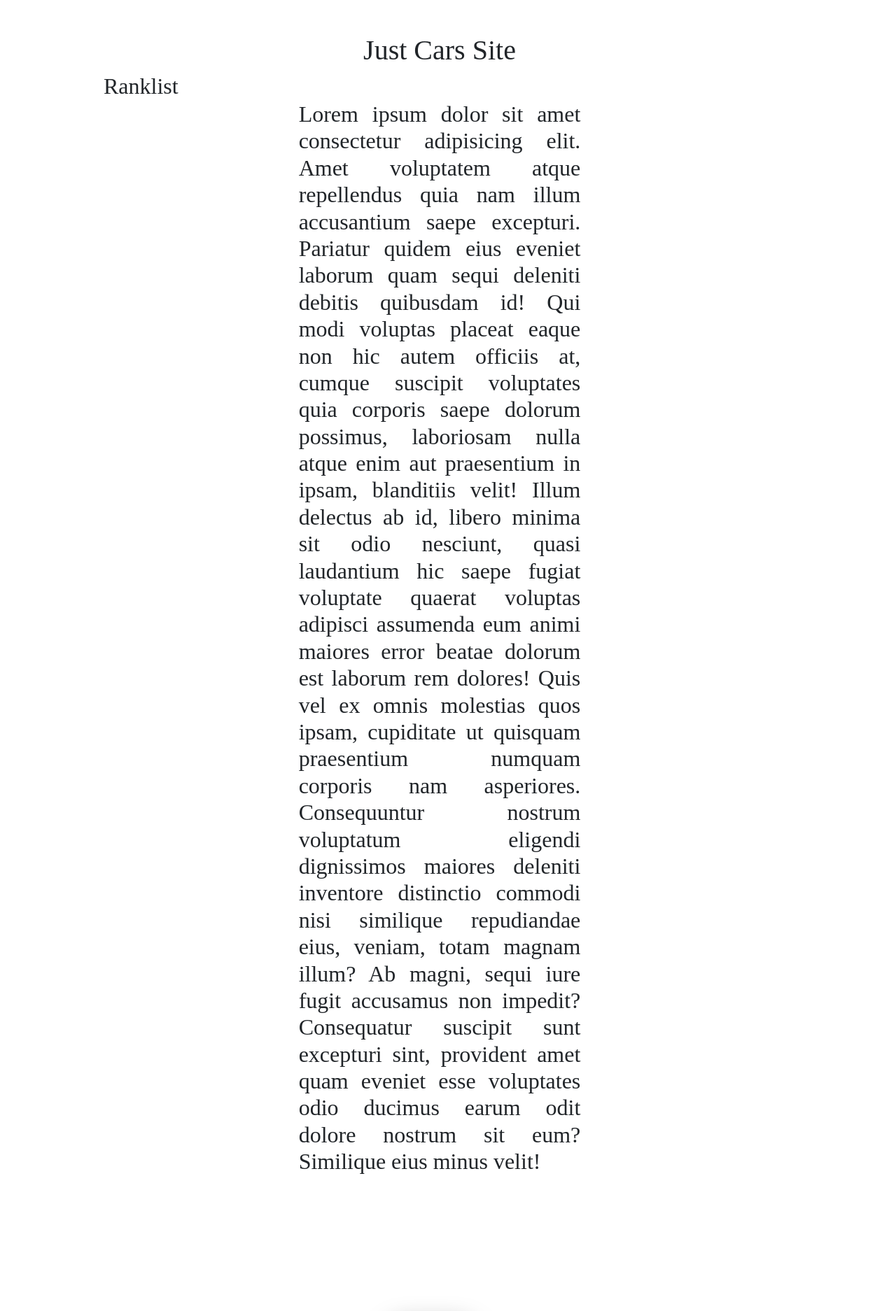
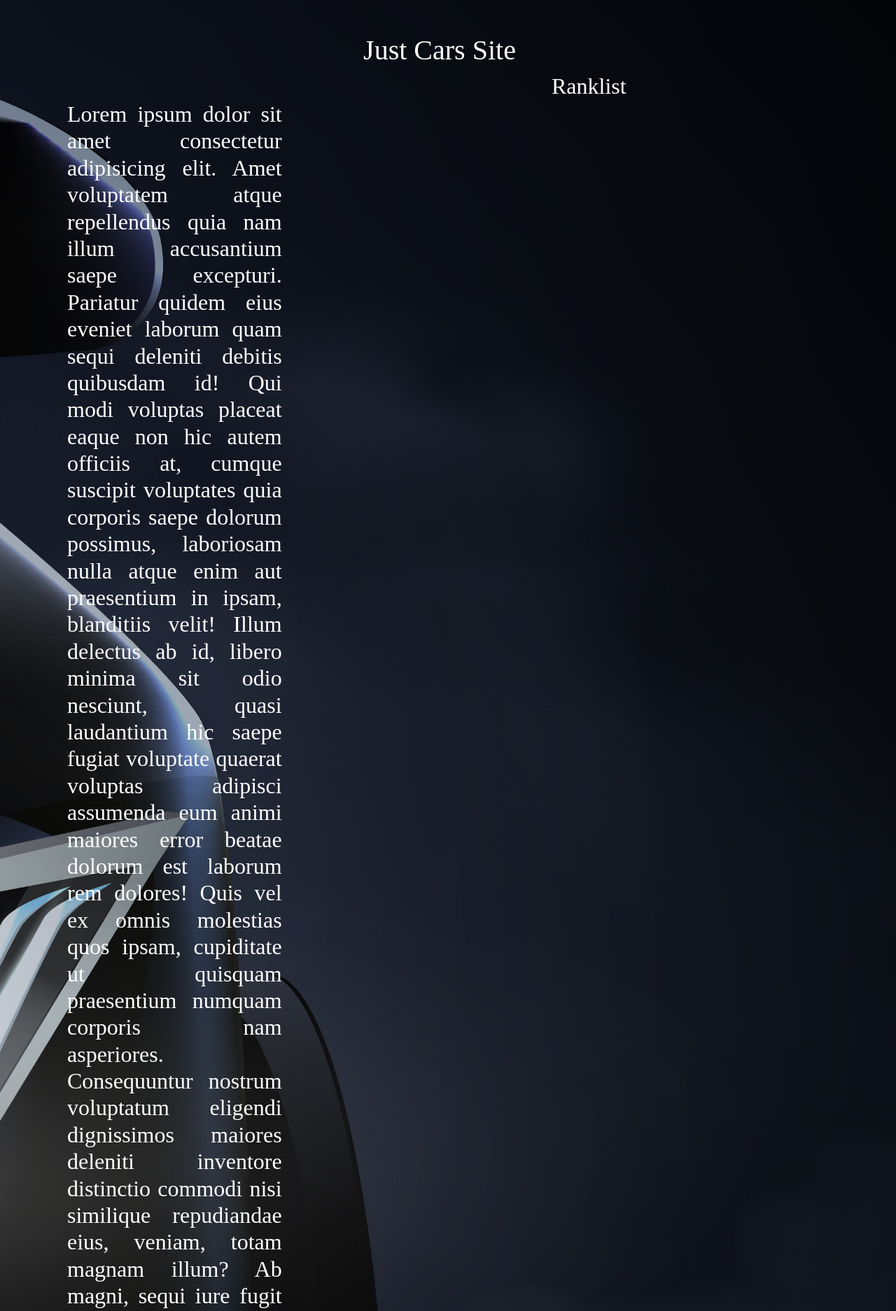
Before and after one commit to NyMartin04/Blog, a PHP site: page /html/home.html in a window 1280 px wide. Shown: the part 59-1933 px from the top of the page at 70% size. Run offline with PHP 8.4, Linux system fonts and the light colour scheme.

Commit message:
Backgorund

```diff
--- a/css/home.css
+++ b/css/home.css
@@ -1,5 +1,24 @@
+*
+{
+    margin: 0px;
+    padding: 0px;
+    box-sizing: border-box;
+}
+
+.full-page
+{
+    width: 100%;
+    height: 100%;
+    background:  url(/images/2010.i123.005..car\ headlights\ AD\ composition.jpg);
+    background-position: center;
+    background-size: cover;
+    background-repeat: no-repeat;
+}
 .body {
     font-family: Abril Fatface;
+
+
+
 }
 
 
@@ -16,6 +35,10 @@
 .text {
     text-align: justify;
     margin-top: 40px;
+}
+
+.textColor{
+    color: white;
 }
 
 .getStartedButton {
--- a/html/getStarted.html
+++ b/html/getStarted.html
@@ -55,8 +55,10 @@
                 <div class="front">
                     <h1 class="text-center mb-5">Register</h1>
                     <form>
-                        <input type="text" placeholder="Username" autofocus />
+                        <input type="email" placeholder="Email" autofocus />
+                        <input type="text" placeholder="Username"  />
                         <input type="password" placeholder="Password" />
+                        <input type="password" placeholder="Password again" />
                         <input class="mb-5" type="button" value="Sign up" />
                     </form>
                     <a class="flipbutton" id="registerButton" href="#">Login to my account</a>
--- a/html/home.html
+++ b/html/home.html
@@ -11,7 +11,7 @@
     <title>Home</title>
 </head>
 
-<body class="body">
+<body class="body full-page">
     <nav class="navbar navbar-expand-lg navbar-light bg-light navbar-fixed-top">
         <div class="container">
             <a class="navbar-brand" href="#"></a>
@@ -35,19 +35,21 @@
         </div>
     </nav>
     <section class="row">
-        <div class="col-md-12 mt-5 ">
-            <h1 class="text-center">Just Cars Site</h1>
+        <div class="col-md-12 mt-5">
+            <h1 class="text-center textColor">Just Cars Site</h1>
         </div>
-        <div class="col-md-4 text-center">
-            <div>
-                <h2>Ranklist</h2>
-            </div>
-        </div>
+
         <div class="col-md-4">
-            <div class="text">
+            <div class="text textColor ms-5 ps-5">
                 <h2>
                    Lorem ipsum dolor sit amet consectetur adipisicing elit. Amet voluptatem atque repellendus quia nam illum accusantium saepe excepturi. Pariatur quidem eius eveniet laborum quam sequi deleniti debitis quibusdam id! Qui modi voluptas placeat eaque non hic autem officiis at, cumque suscipit voluptates quia corporis saepe dolorum possimus, laboriosam nulla atque enim aut praesentium in ipsam, blanditiis velit! Illum delectus ab id, libero minima sit odio nesciunt, quasi laudantium hic saepe fugiat voluptate quaerat voluptas adipisci assumenda eum animi maiores error beatae dolorum est laborum rem dolores! Quis vel ex omnis molestias quos ipsam, cupiditate ut quisquam praesentium numquam corporis nam asperiores. Consequuntur nostrum voluptatum eligendi dignissimos maiores deleniti inventore distinctio commodi nisi similique repudiandae eius, veniam, totam magnam illum? Ab magni, sequi iure fugit accusamus non impedit? Consequatur suscipit sunt excepturi sint, provident amet quam eveniet esse voluptates odio ducimus earum odit dolore nostrum sit eum? Similique eius minus velit!
                 </h2>
+            </div>
+        </div>
+
+        <div class="col-md-8 text-center textColor ">
+            <div>
+                <h2>Ranklist</h2>
             </div>
         </div>
     </section>
@@ -66,7 +68,7 @@
         <div class="col-md-4 image"><img src="" alt=""></div>
     </section>
 
-    <footer class="row bottom-0 w-100 pb-5 mt-5">
+    <footer class="row bottom-0 w-100 pb-5 mt-5 textColor">
         <div class="col-4 text-center">Copyright</div>
         <div class="col-4 text-center">References</div>
         <div class="col-4 text-center">Privacy Policy</div>
```
Also changed, not shown: images/2010.i123.005..car headlights AD composition.jpg (added).
